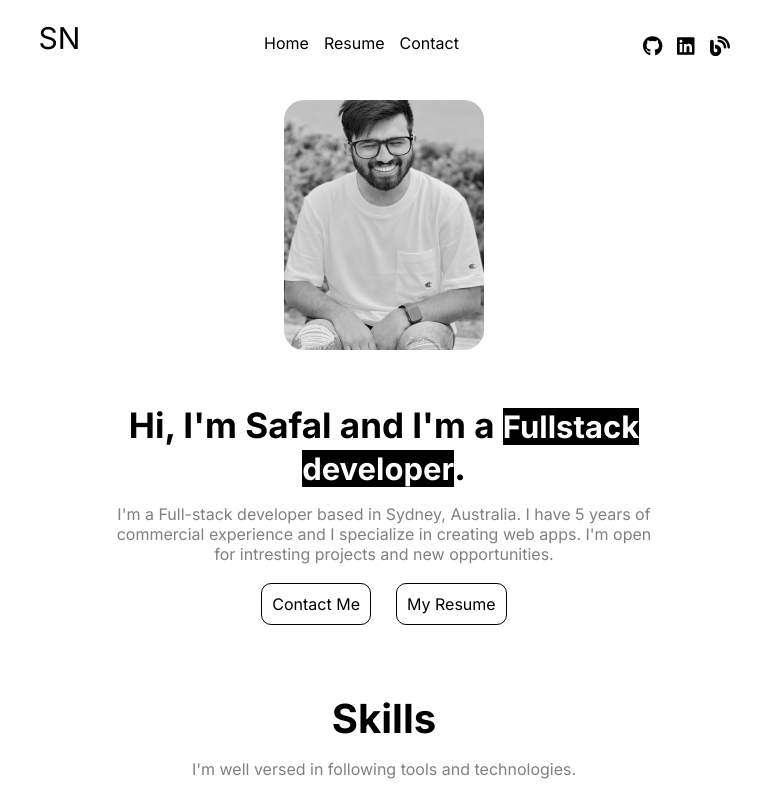
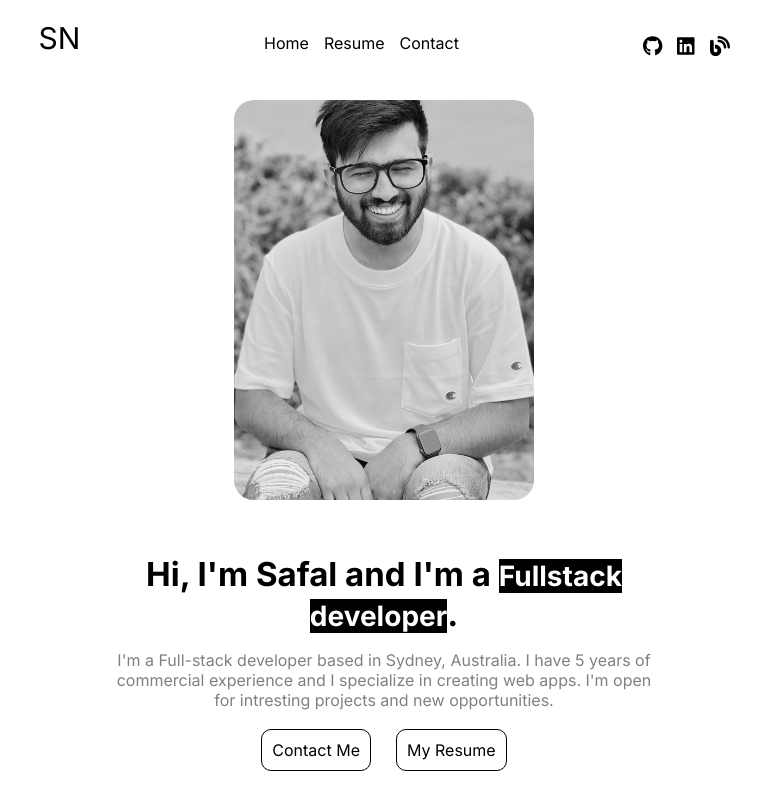
Before and after one commit to safalnpane/portfolio, a Next.js app: page / in a window 768 px wide. Shown: the top 794 px of the page. Built offline with nearby package versions, Linux system fonts and the light colour scheme.

Commit message:
fix(*): fix iPad screen responsiveness

```diff
--- a/src/app/hero.module.css
+++ b/src/app/hero.module.css
@@ -59,3 +59,16 @@
     font-size: 31px;
   }
 }
+
+@media only screen and (max-width: 940px) and (min-width: 768px) {
+  .heroImage {
+    width: 300px;
+    height: 400px;
+  }
+  .heroHeading {
+    font-size: 33px;
+  }
+  .highlight {
+    font-size: 28px;
+  }
+}
--- a/src/components/card.module.css
+++ b/src/components/card.module.css
@@ -1,7 +1,7 @@
 /* card.module.css */
 
 .card {
-  width: 26%;
+  width: 30vw;
   margin-top: 20px;
 }
 
```
